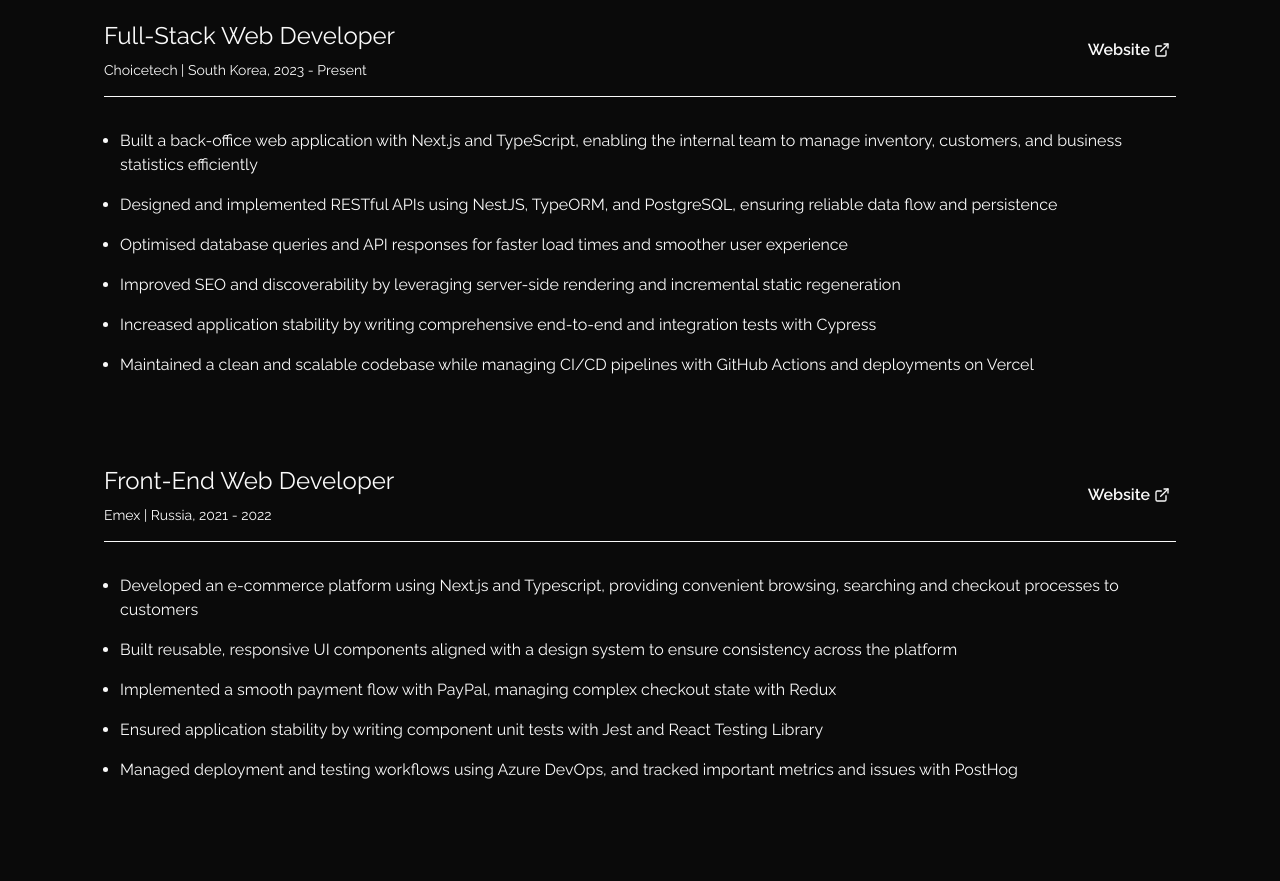
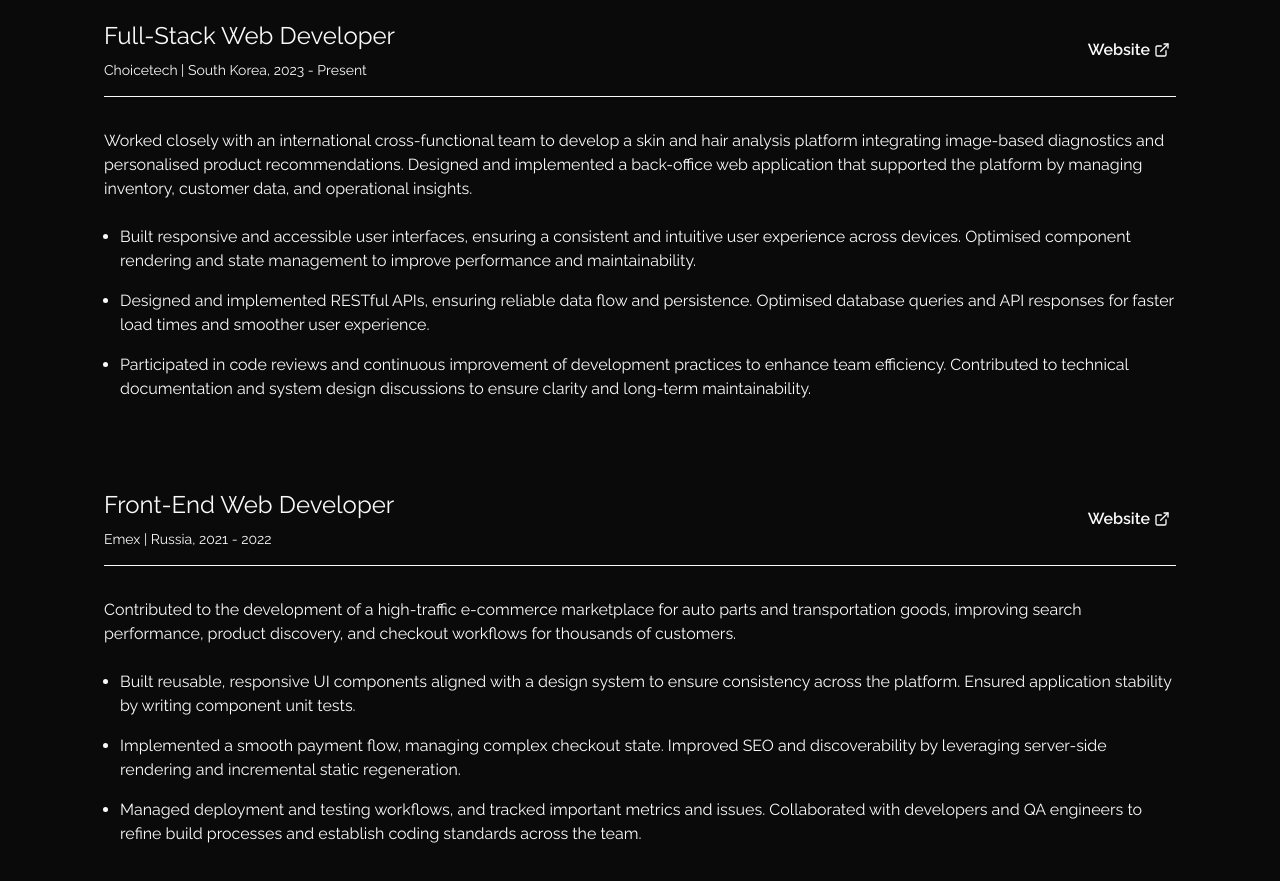
Before and after one commit to AnotherGosu/portfolio, a Next.js app: page / in a window 1280 px wide. Shown: the part 2780-3661 px from the top of the page. Before the commit the page ends 3626 px from the top, so only its background shows below. Built offline with nearby package versions, Linux system fonts and the light colour scheme.

Commit message:
Updated Experience content

```diff
--- a/src/app/(home)/components/Experience.tsx
+++ b/src/app/(home)/components/Experience.tsx
@@ -24,7 +24,13 @@ export const Experience = () => {
   );
 };
 
-const Record = ({ title, subtitle, link, list }: ExperienceRecord) => {
+const Record = ({
+  title,
+  subtitle,
+  link,
+  description,
+  list,
+}: ExperienceRecord) => {
   return (
     <article className="p-6">
       <div className="mb-8 flex flex-wrap items-center justify-between gap-4 border-b border-neutral-50 pb-4">
@@ -42,6 +48,8 @@ const Record = ({ title, subtitle, link, list }: ExperienceRecord) => {
         </Link>
       </div>
 
+      <p className="mb-6">{description}</p>
+
       <ul className="flex list-disc flex-col gap-4 pl-4 text-sm sm:text-base">
         {list.map((item, idx) => (
           <li key={idx}>{item}</li>
--- a/src/constants/common.ts
+++ b/src/constants/common.ts
@@ -36,25 +36,24 @@ export const EXPERIENCE: Experience[] = [
     title: "Full-Stack Web Developer",
     subtitle: "Choicetech | South Korea, 2023 - Present",
     link: "https://www.choicetech.kr/",
+    description:
+      "Worked closely with an international cross-functional team to develop a skin and hair analysis platform integrating image-based diagnostics and personalised product recommendations. Designed and implemented a back-office web application that supported the platform by managing inventory, customer data, and operational insights.",
     list: [
-      "Built a back-office web application with Next.js and TypeScript, enabling the internal team to manage inventory, customers, and business statistics efficiently",
-      "Designed and implemented RESTful APIs using NestJS, TypeORM, and PostgreSQL, ensuring reliable data flow and persistence",
-      "Optimised database queries and API responses for faster load times and smoother user experience",
-      "Improved SEO and discoverability by leveraging server-side rendering and incremental static regeneration",
-      "Increased application stability by writing comprehensive end-to-end and integration tests with Cypress",
-      "Maintained a clean and scalable codebase while managing CI/CD pipelines with GitHub Actions and deployments on Vercel",
+      "Built responsive and accessible user interfaces, ensuring a consistent and intuitive user experience across devices. Optimised component rendering and state management to improve performance and maintainability.",
+      "Designed and implemented RESTful APIs, ensuring reliable data flow and persistence. Optimised database queries and API responses for faster load times and smoother user experience.",
+      "Participated in code reviews and continuous improvement of development practices to enhance team efficiency. Contributed to technical documentation and system design discussions to ensure clarity and long-term maintainability.",
     ],
   },
   {
     title: "Front-End Web Developer",
     subtitle: "Emex | Russia, 2021 - 2022",
     link: "https://www.emex.msk.ru/",
+    description:
+      "Contributed to the development of a high-traffic e-commerce marketplace for auto parts and transportation goods, improving search performance, product discovery, and checkout workflows for thousands of customers.",
     list: [
-      "Developed an e-commerce platform using Next.js and Typescript, providing convenient browsing, searching and checkout processes to customers ",
-      "Built reusable, responsive UI components aligned with a design system to ensure consistency across the platform",
-      "Implemented a smooth payment flow with PayPal, managing complex checkout state with Redux",
-      "Ensured application stability by writing component unit tests with Jest and React Testing Library",
-      "Managed deployment and testing workflows using Azure DevOps, and tracked important metrics and issues with PostHog",
+      "Built reusable, responsive UI components aligned with a design system to ensure consistency across the platform. Ensured application stability by writing component unit tests.",
+      "Implemented a smooth payment flow, managing complex checkout state. Improved SEO and discoverability by leveraging server-side rendering and incremental static regeneration.",
+      "Managed deployment and testing workflows, and tracked important metrics and issues. Collaborated with developers and QA engineers to refine build processes and establish coding standards across the team.",
     ],
   },
 ];
--- a/src/types/common.ts
+++ b/src/types/common.ts
@@ -13,6 +13,7 @@ export interface Experience {
   title: string;
   subtitle: string;
   link: string;
+  description: string;
   list: string[];
 }
 
```
